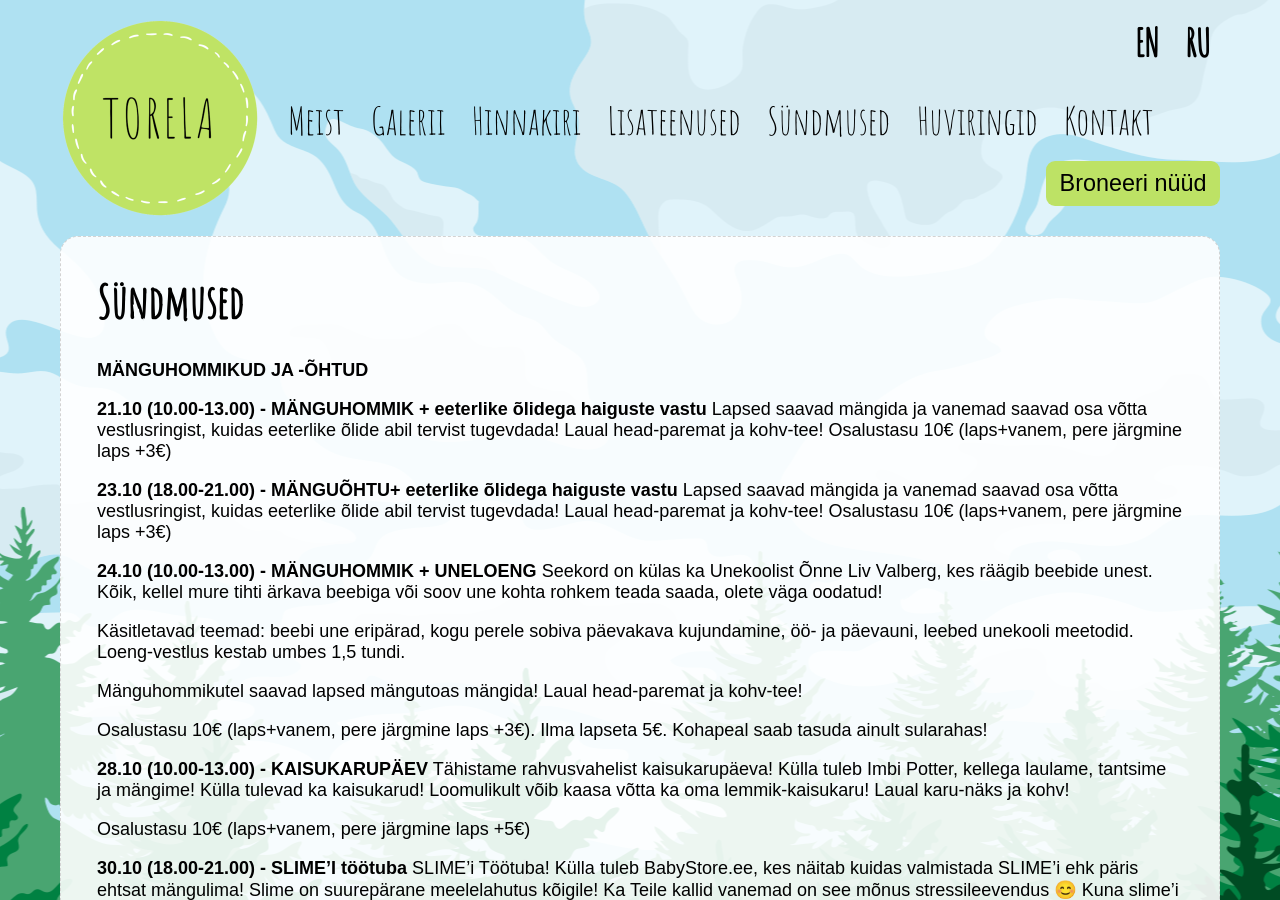
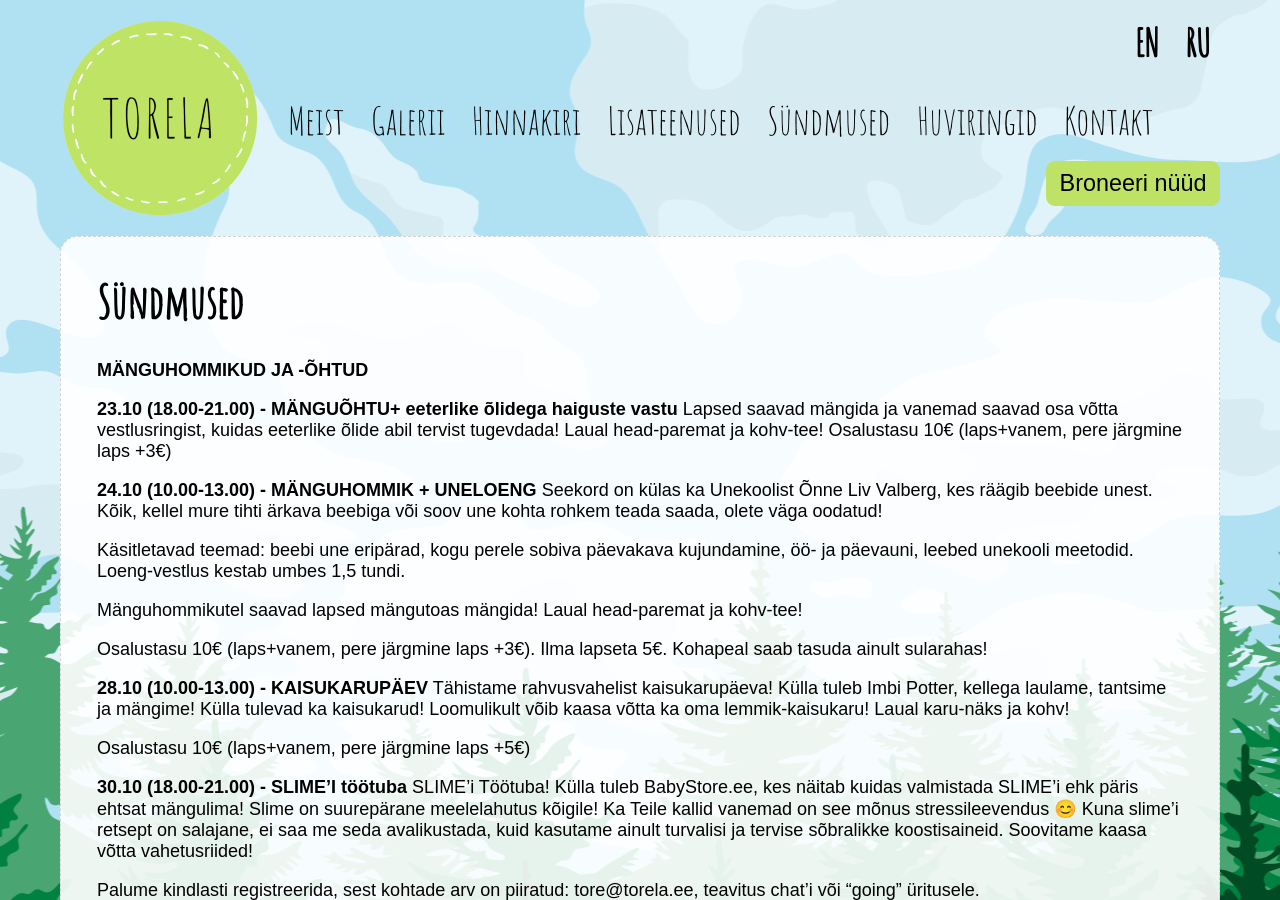
Before and after one commit to mypsik/torela, a Jekyll site: the page built from syndmused/index.md, in a window 1280 px wide and 900 px high. Built offline with Jekyll 4.4.1, drawn with Linux system fonts in a browser that asks for light colours.

Commit message:
Update index.md

```diff
--- a/syndmused/index.md
+++ b/syndmused/index.md
@@ -8,11 +8,6 @@ ru: /ru/events/
 ---
 
 **MÄNGUHOMMIKUD JA -ÕHTUD**
-
-
-**21.10 (10.00-13.00) - MÄNGUHOMMIK + eeterlike õlidega haiguste vastu**
-Lapsed saavad mängida ja vanemad saavad osa võtta vestlusringist, kuidas eeterlike õlide abil tervist tugevdada! Laual head-paremat ja kohv-tee!
-Osalustasu 10€ (laps+vanem, pere järgmine laps +3€)
 
 
 **23.10 (18.00-21.00) - MÄNGUÕHTU+ eeterlike õlidega haiguste vastu**
```
